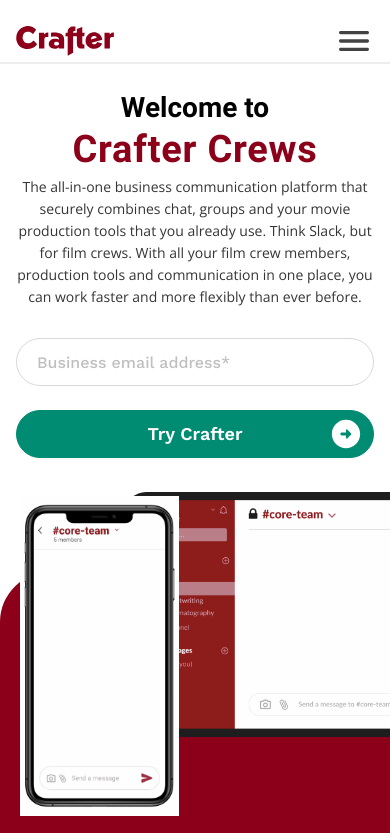
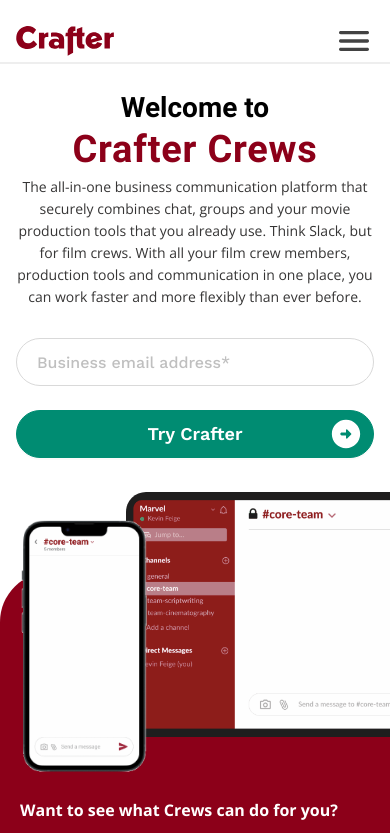
Before and after one commit to jayvaddoriya/crafter, a React (Create React App) app: page / in a window 390 px wide. Shown: the top 833 px of the page. Built offline with nearby package versions, Linux system fonts and the light colour scheme.

Commit message:
gif mobile issues fix

```diff
--- a/src/component/Home/CoreTeam/CoreTeam.jsx
+++ b/src/component/Home/CoreTeam/CoreTeam.jsx
@@ -1,7 +1,7 @@
 import React from "react";
 import "./coreTeam.scss";
 import coreTeamMobileWeb from "../../../assets/gifs/Web mockup.gif";
-import TeamMobileWeb from "../../../assets/gifs/Mobile Mockup.gif";
+import TeamMobileWeb from "../../../assets/gifs/Mobile GIF.gif";
 import Button from "../../Button/Button";
 import { Col, Row } from "antd";
 
--- a/src/component/Home/CoreTeam/coreTeam.scss
+++ b/src/component/Home/CoreTeam/coreTeam.scss
@@ -51,48 +51,48 @@
     }
     .divoo {
       .teamMobileImg {
-        width: 120%;
+        width: 110%;
         position: relative;
         margin-top: -100px;
         z-index: 999;
         @media (max-width: 1440px) {
-          width: 115%;
+          width: 105%;
           margin-top: -96px;
         }
         @media (max-width: 1280px) {
-          width: 100%;
-          margin-top: -96px;
+          width: 85%;
+          margin-top: -111px;
         }
         @media (max-width: 1024px) {
-          width: 88%;
-          margin-top: -250px;
+          width: 78%;
+          margin-top: -255px;
         }
         @media (max-width: 912px) {
-          width: 72%;
-          margin-top: -258px;
+          width: 62%;
+          margin-top: -262px;
         }
         @media (max-width: 834px) {
-          width: 70%;
+          width: 62%;
           margin-top: -264px;
         }
         @media (max-width: 820px) {
-          width: 65%;
+          width: 58%;
           margin-top: -264px;
         }
         @media (max-width: 768px) {
-          width: 65%;
+          width: 58%;
           margin-top: -264px;
         }
         @media (max-width: 425px) {
-          width: 43%;
+          width: 40%;
           margin-top: -264px;
         }
         @media (max-width: 390px) {
-          width: 43%;
+          width: 39%;
           margin-top: -264px;
         }
         @media (max-width: 375px) {
-          width: 39%;
+          width: 36%;
           margin-top: -264px;
         }
 
```
Also changed, not shown: src/component/Navbar/Navbar.jsx (+0 -61 lines), src/assets/gifs/Mobile GIF.gif (added).
